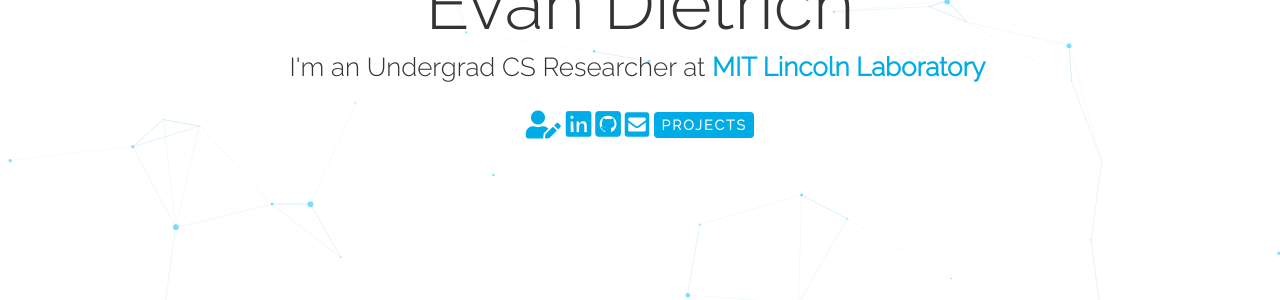
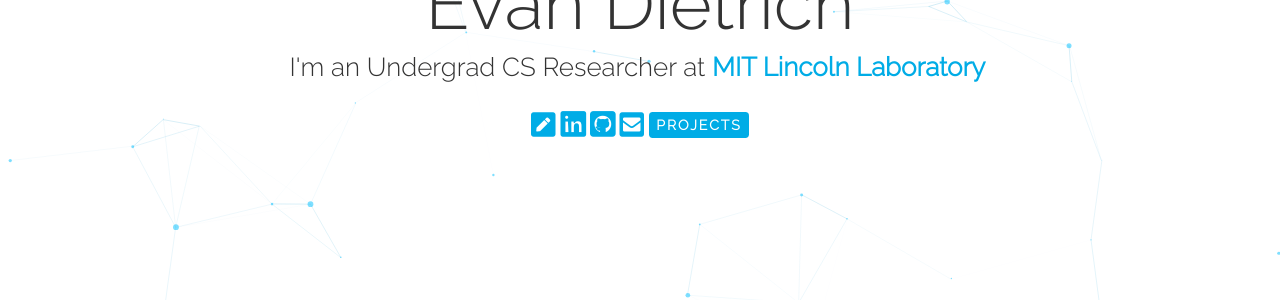
Before and after one commit to EvanDietrich/EvanDietrich.github.io, a Jekyll site: the page index.html, which Jekyll copies as it is, in a window 1280 px wide. Shown: the part 398-698 px from the top of the page. Built offline with Jekyll 4.4.1, drawn with Linux system fonts in a browser that asks for light colours; nearby versions of some CDN libraries.

Commit message:
Update index.html

```diff
--- a/index.html
+++ b/index.html
@@ -100,7 +100,7 @@ border: none;
     			<!-- <div id="links"> -->
           <!-- removed fas fa-pen-square fa-2x -->
           <div id= "nav">
-    		    	<a href="./EvanWardDietrichResume.pdf" target="_blank" title="Resume"><i class="fas fa-user-edit fa-2x"></i></a>
+    		    	<a href="./EvanWardDietrichResume.pdf" target="_blank" title="Resume"><i class="fas fa-pen-square fa-2x"></i></a>
     		    	<a href="https://linkedin.com/in/evandietrich" target="_blank" title="LinkedIn"><i class="fab fa-linkedin fa-2x"></i></a>
         			<a href="https://github.com/EvanDietrich" target="_blank" title="GitHub"><i class="fab fa-github-square fa-2x"></i></a>
         			<a href="mailto:evand@mit.edu" title="Email"><i class="fas fa-envelope-square fa-2x"></i></a>
```
